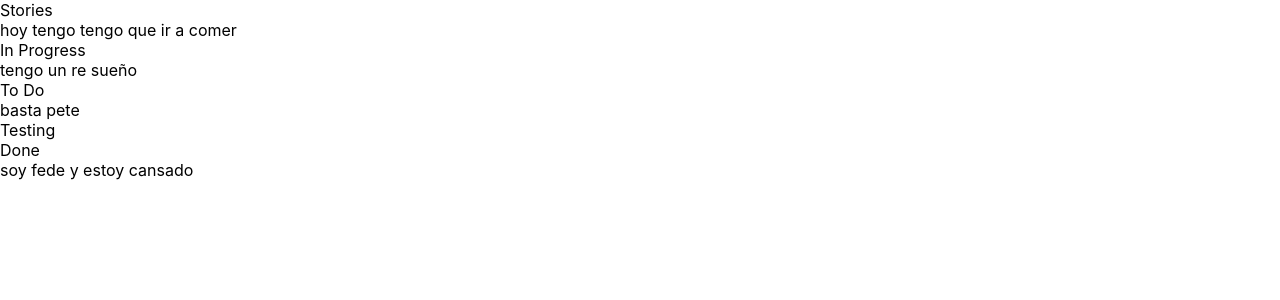
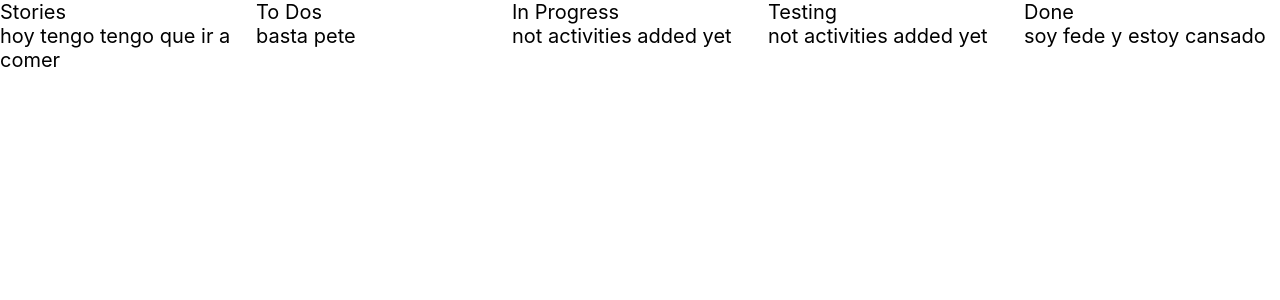
Before and after one commit to SHIMER-jpg/Scrum.io, a React (Create React App) app in the folder client/: page / in a window 1280 px wide. Shown: the top 300 px of the page. Built offline with nearby package versions, Linux system fonts and the light colour scheme.

Commit message:
proyecto front parte 2

```diff
--- a/client/src/App.css
+++ b/client/src/App.css
@@ -1,38 +1,7 @@
-.App {
-  text-align: center;
+.Grid {
+  height: 100%;
+  position: relative;
+  display: grid;
+  font-size: 20px;
+  grid-template-columns: 1.5fr 1.5fr 1.5fr 1.5fr 1.5fr;
 }
-
-.App-logo {
-  height: 40vmin;
-  pointer-events: none;
-}
-
-@media (prefers-reduced-motion: no-preference) {
-  .App-logo {
-    animation: App-logo-spin infinite 20s linear;
-  }
-}
-
-.App-header {
-  background-color: #282c34;
-  min-height: 100vh;
-  display: flex;
-  flex-direction: column;
-  align-items: center;
-  justify-content: center;
-  font-size: calc(10px + 2vmin);
-  color: white;
-}
-
-.App-link {
-  color: #61dafb;
-}
-
-@keyframes App-logo-spin {
-  from {
-    transform: rotate(0deg);
-  }
-  to {
-    transform: rotate(360deg);
-  }
-}
--- a/client/src/App.js
+++ /dev/null
@@ -1,24 +0,0 @@
-import logo from "./logo.svg";
-import "./App.css";
-import { Stories } from "./components/Stories";
-import testingTask from "./Testing";
-import { ToDo } from "./components/ToDo";
-import { Done } from "./components/Done";
-import { InProgress } from "./components/InProgress";
-import { Testing } from "./components/Testing";
-
-console.log(testingTask);
-
-function App() {
-  return (
-    <div>
-      <Stories element={testingTask} />
-      <InProgress element={testingTask} />
-      <ToDo element={testingTask} />
-      <Testing element={testingTask} />
-      <Done element={testingTask} />
-    </div>
-  );
-}
-
-export default App;
--- /dev/null
+++ b/client/src/Cards.js
@@ -0,0 +1,36 @@
+import "./App.css";
+import { Card } from "./components/Card";
+import testingTask from "./Testing";
+
+console.log(testingTask);
+
+function Cards() {
+  return (
+    <div style={{ height: "100px" }}>
+      <div className="Grid">
+        <Card
+          elements={testingTask.filter((e) => e.task === "Stories")}
+          name={"Stories"}
+        />
+        <Card
+          elements={testingTask.filter((e) => e.task === "ToDo")}
+          name={"To Dos"}
+        />
+        <Card
+          elements={testingTask.filter((e) => e.task === "in Progress")}
+          name={"In Progress"}
+        />
+        <Card
+          elements={testingTask.filter((e) => e.task === "Testing")}
+          name={"Testing"}
+        />
+        <Card
+          elements={testingTask.filter((e) => e.task === "Done")}
+          name={"Done"}
+        />
+      </div>
+    </div>
+  );
+}
+
+export default Cards;
--- /dev/null
+++ b/client/src/components/Card.js
@@ -0,0 +1,14 @@
+export function Card({ elements, name }) {
+  return (
+    <div>
+      <div>{name}</div>
+      {elements.length ? (
+        elements.map((e) => {
+          return <div>{e.name} </div>;
+        })
+      ) : (
+        <div>not activities added yet</div>
+      )}
+    </div>
+  );
+}
--- a/client/src/components/Done.js
+++ /dev/null
@@ -1,14 +0,0 @@
-export function Done(props) {
-  return (
-    <div>
-      <div>Done</div>
-      {props.element.map((e) => {
-        if (e.task === "Done") {
-          return <div> {e.name} </div>;
-        } else {
-          return [];
-        }
-      })}
-    </div>
-  );
-}
--- a/client/src/components/InProgress.js
+++ /dev/null
@@ -1,15 +0,0 @@
-export function InProgress(props) {
-  console.log(props);
-  return (
-    <div>
-      <div>In Progress</div>
-      {props.element.map((e) => {
-        if (e.task === "inProgress") {
-          return <div> {e.name} </div>;
-        } else {
-          return [];
-        }
-      })}
-    </div>
-  );
-}
--- a/client/src/components/Stories.js
+++ /dev/null
@@ -1,15 +0,0 @@
-export function Stories(props) {
-  console.log(props);
-  return (
-    <div>
-      <div>Stories</div>
-      {props.element.map((e) => {
-        if (e.task === "Stories") {
-          return <div> {e.name} </div>;
-        } else {
-          return [];
-        }
-      })}
-    </div>
-  );
-}
--- a/client/src/components/Testing.js
+++ /dev/null
@@ -1,15 +0,0 @@
-export function Testing(props) {
-  console.log(props);
-  return (
-    <div>
-      <div>Testing</div>
-      {props.element.map((e) => {
-        if (e.task === "Testing") {
-          return <div> {e.name} </div>;
-        } else {
-          return [];
-        }
-      })}
-    </div>
-  );
-}
--- a/client/src/components/ToDo.js
+++ /dev/null
@@ -1,15 +0,0 @@
-export function ToDo(props) {
-  console.log(props);
-  return (
-    <div>
-      <div>To Do</div>
-      {props.element.map((e) => {
-        if (e.task === "ToDo") {
-          return <div> {e.name} </div>;
-        } else {
-          return [];
-        }
-      })}
-    </div>
-  );
-}
--- a/client/src/index.css
+++ b/client/src/index.css
@@ -1,13 +1,14 @@
 body {
   margin: 0;
-  font-family: -apple-system, BlinkMacSystemFont, 'Segoe UI', 'Roboto', 'Oxygen',
-    'Ubuntu', 'Cantarell', 'Fira Sans', 'Droid Sans', 'Helvetica Neue',
+  font-family: -apple-system, BlinkMacSystemFont, "Segoe UI", "Roboto", "Oxygen",
+    "Ubuntu", "Cantarell", "Fira Sans", "Droid Sans", "Helvetica Neue",
     sans-serif;
   -webkit-font-smoothing: antialiased;
   -moz-osx-font-smoothing: grayscale;
+  min-height: 100vh;
 }
 
 code {
-  font-family: source-code-pro, Menlo, Monaco, Consolas, 'Courier New',
+  font-family: source-code-pro, Menlo, Monaco, Consolas, "Courier New",
     monospace;
 }
--- a/client/src/index.js
+++ b/client/src/index.js
@@ -1,12 +1,12 @@
 import React from "react";
 import ReactDOM from "react-dom";
 import "./index.css";
-import App from "./App";
+import Cards from "./Cards";
 import reportWebVitals from "./reportWebVitals";
 
 ReactDOM.render(
   <React.StrictMode>
-    <App />
+    <Cards />
   </React.StrictMode>,
   document.getElementById("root")
 );
```
Also changed, not shown: client/Boxes.css (added).
